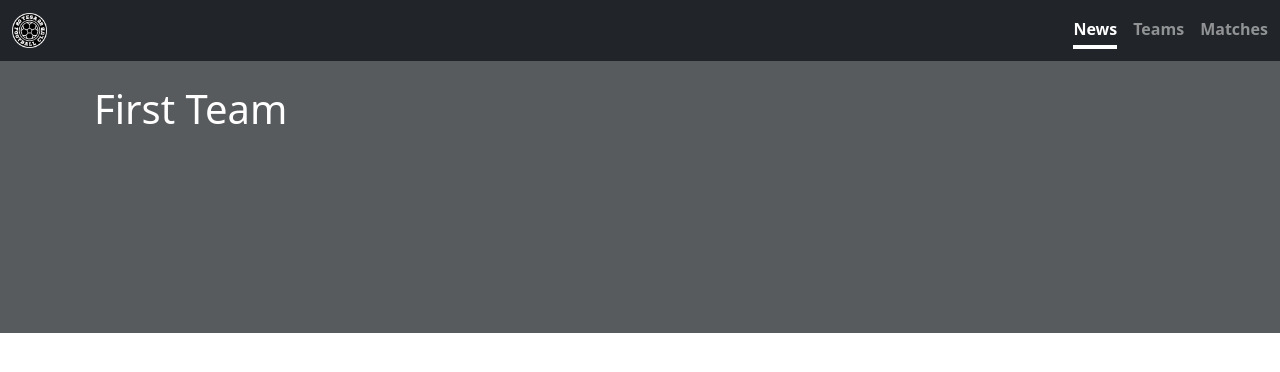
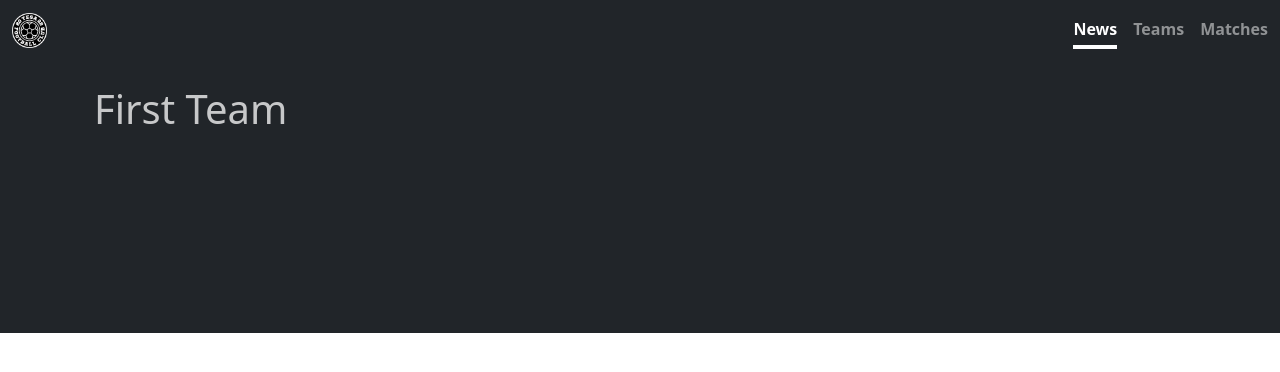
Before and after one commit to tesafc/tesafc.github.io, a Jekyll site: the page built from teams.html, in a window 1280 px wide. Shown: the top 372 px of the page. Built offline with Jekyll 4.4.1, drawn with Linux system fonts in a browser that asks for light colours.

Commit message:
Update teams.html

```diff
--- a/teams.html
+++ b/teams.html
@@ -3,11 +3,11 @@ layout: default
 title: teams
 ---
 
-<div class="text-bg-dark opacity-75">
+<div class="text-bg-dark">
   <div class="container p-2">
     <div class="card text-bg-dark border-0 rounded-0" style="height: 16rem;">
       <img src="" class="card-img" alt="">
-      <div class="card-img-overlay">
+      <div class="card-img-overlay opacity-75">
         <h1 class="card-title text-capitalize">first team</h1>
       </div>
     </div>
```
